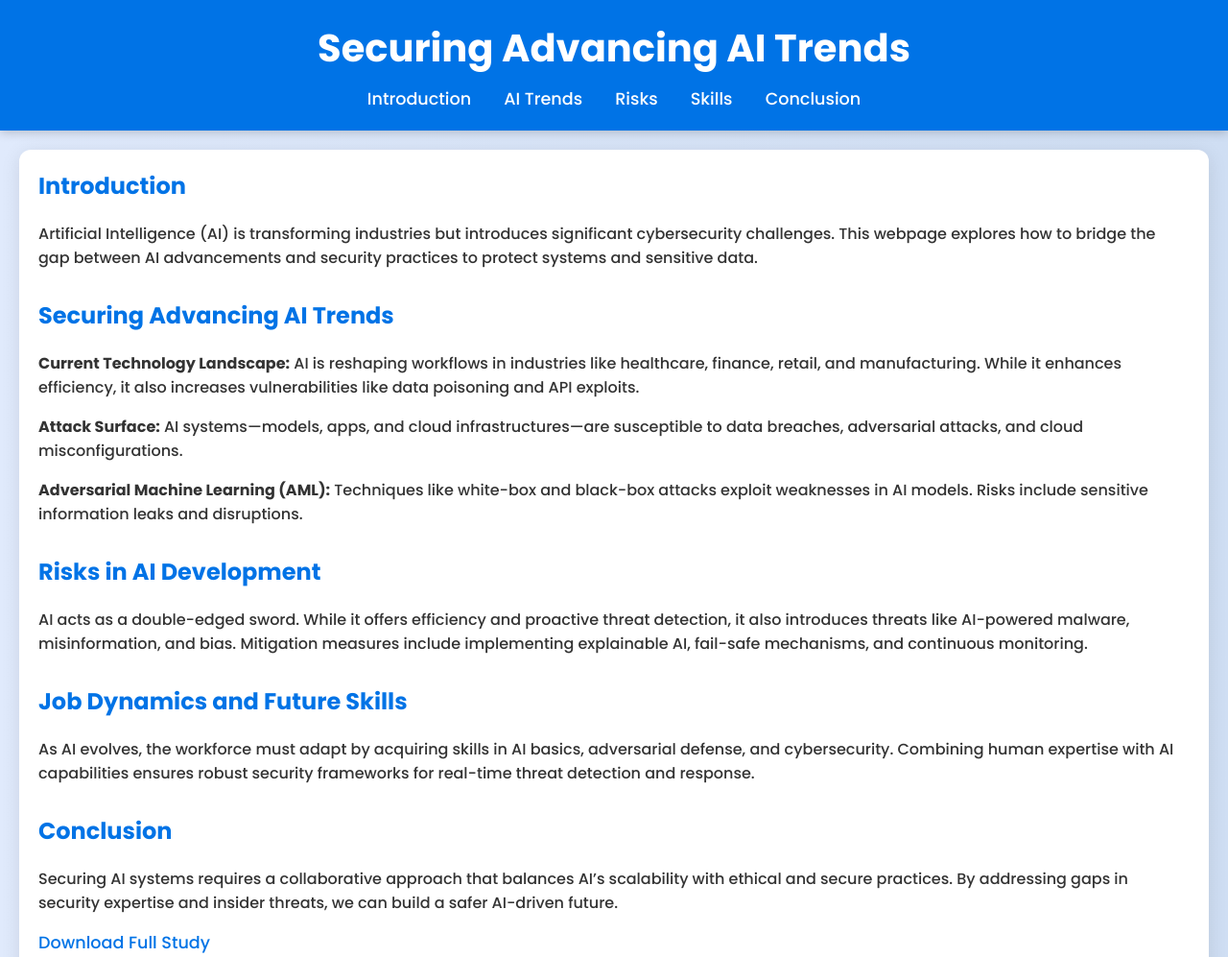
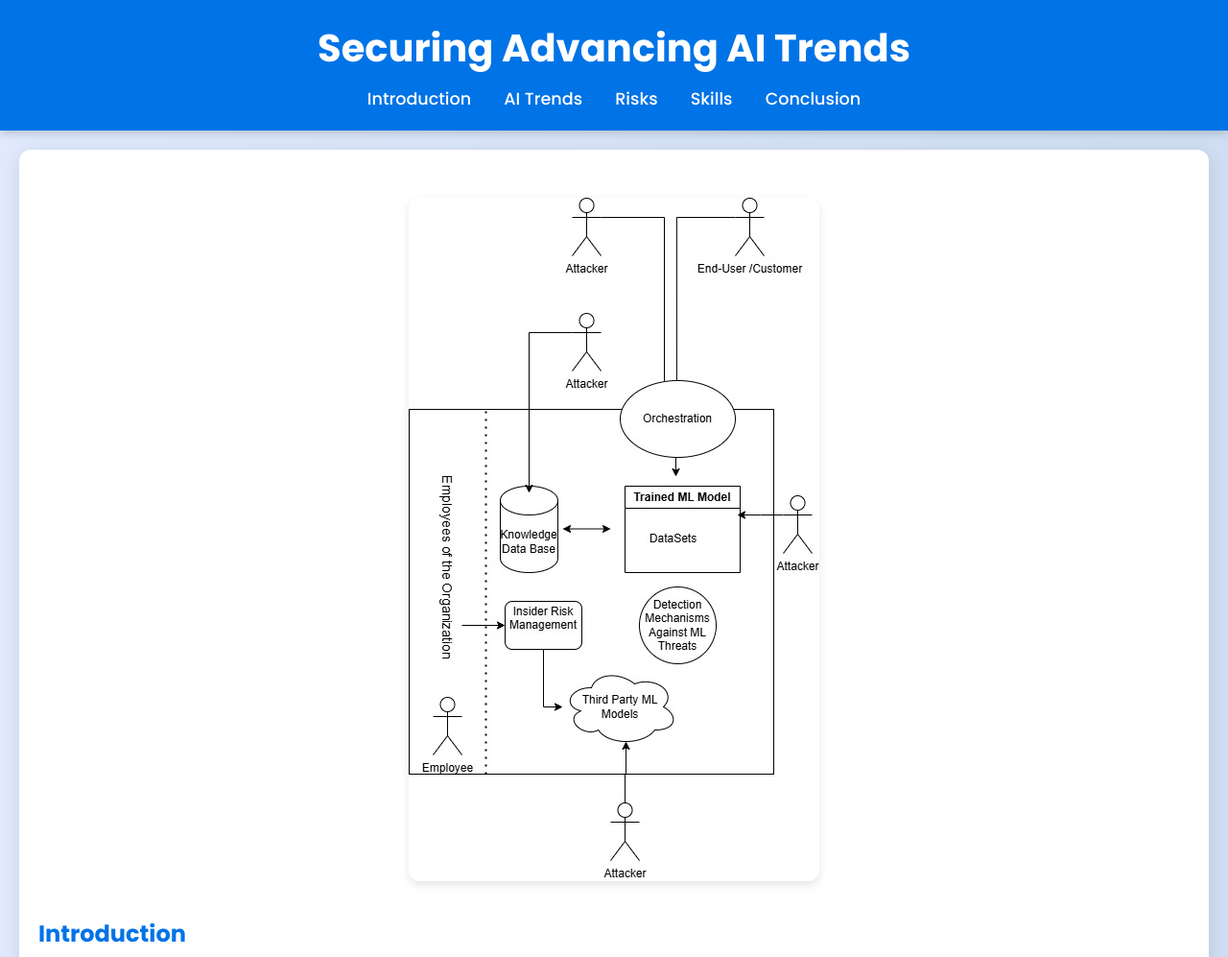
Before and after one commit to kolli99/nextgencyberai.github.io, a plain HTML site: page index.html in a window 1280 px wide. Shown: the top 997 px of the page at 96% size. Drawn offline with Linux system fonts and the light colour scheme.

Commit message:
Update index.html

```diff
--- a/index.html
+++ b/index.html
@@ -51,6 +51,16 @@
             color: #0073e6;
             margin-top: 0;
         }
+        .image-container {
+            text-align: center;
+            margin: 30px 0;
+        }
+        .image-container img {
+            max-width: 100%;
+            height: auto;
+            border-radius: 12px;
+            box-shadow: 0 4px 10px rgba(0, 0, 0, 0.1);
+        }
         footer {
             text-align: center;
             padding: 20px;
@@ -81,6 +91,10 @@
     </header>
 
     <div class="content">
+        <div class="image-container">
+            <img src="https://github.com/kolli99/nextgencyberai.github.io/blob/main/AISecurity.jpg?raw=true" alt="AI Security">
+        </div>
+
         <div class="section" id="introduction">
             <h2>Introduction</h2>
             <p>Artificial Intelligence (AI) is transforming industries but introduces significant cybersecurity challenges. This webpage explores how to bridge the gap between AI advancements and security practices to protect systems and sensitive data.</p>
@@ -106,7 +120,6 @@
         <div class="section" id="conclusion">
             <h2>Conclusion</h2>
             <p>Securing AI systems requires a collaborative approach that balances AI’s scalability with ethical and secure practices. By addressing gaps in security expertise and insider threats, we can build a safer AI-driven future.</p>
-            <a href="#">Download Full Study</a>
         </div>
     </div>
 
```
